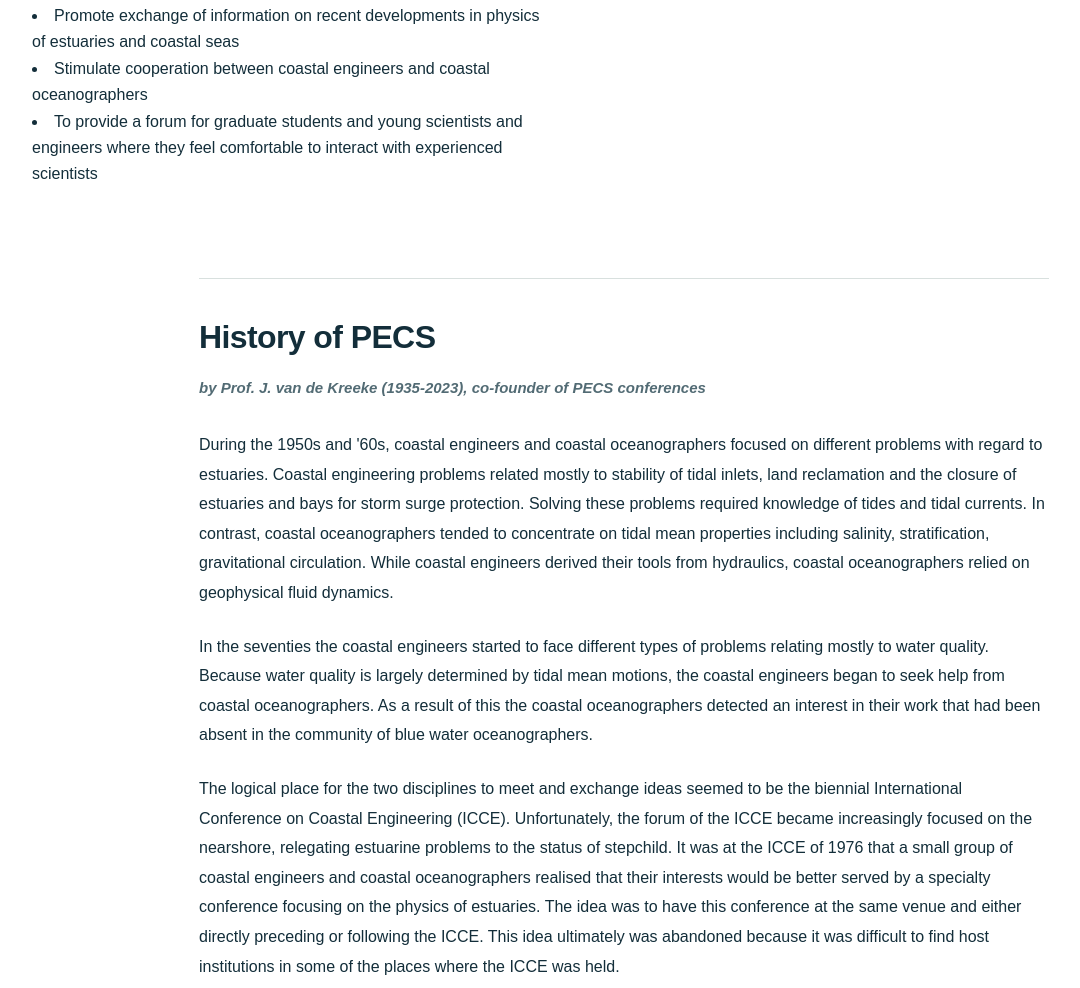
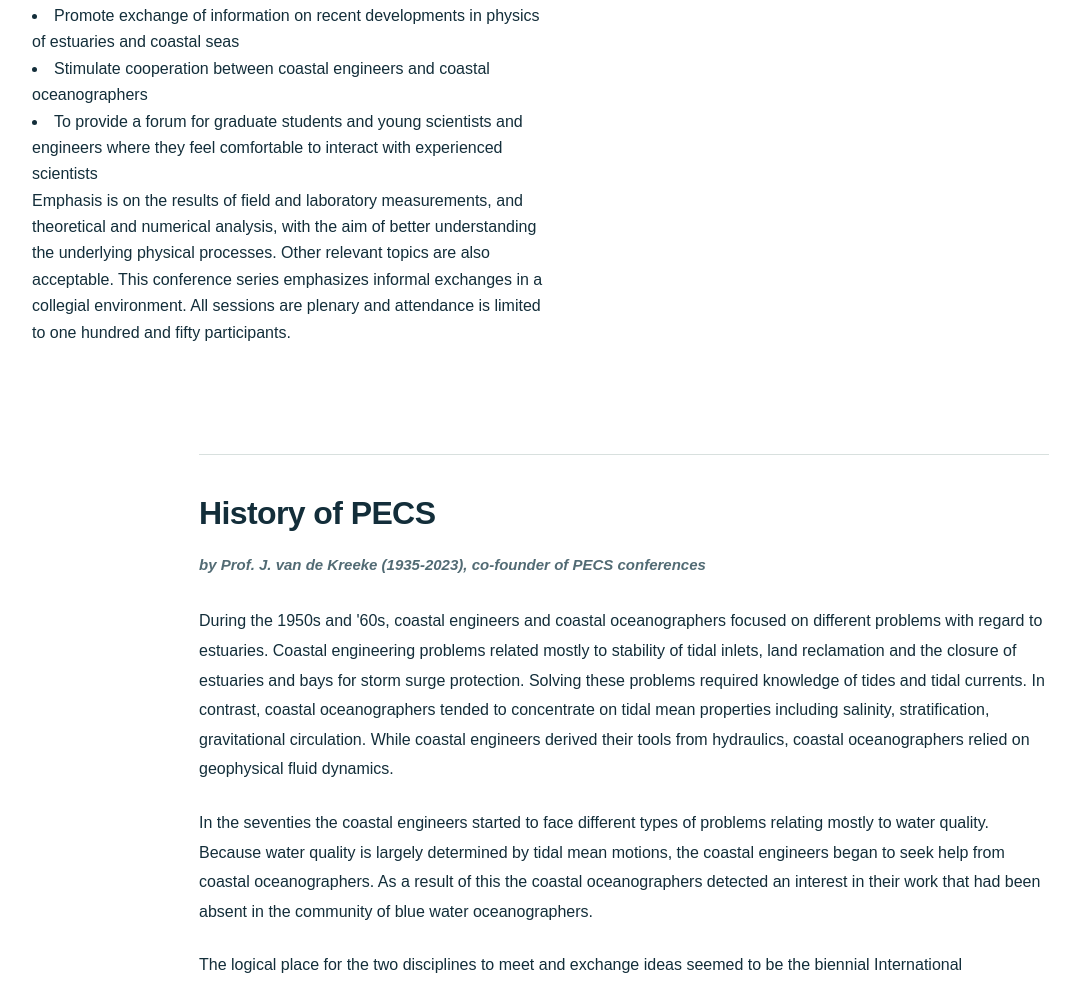
Before and after one commit to pecs2028/pecs-2028, a plain HTML site: page index.html in a window 1280 px wide. Shown: the part 3551-4539 px from the top of the page, without its empty margins (16-1096 px from the left). Drawn offline with Linux system fonts and the light colour scheme.

Commit message:
Update index.html

```diff
--- a/index.html
+++ b/index.html
@@ -17,6 +17,9 @@
       <li>Stimulate cooperation between coastal engineers and coastal oceanographers</li>
       <li>To provide a forum for graduate students and young scientists and engineers where they feel comfortable to interact with experienced scientists</li>
     </div>
+    <div>
+      <p>Emphasis is on the results of field and laboratory measurements, and theoretical and numerical analysis, with the aim of better understanding the underlying physical processes. Other relevant topics are also acceptable. This conference series emphasizes informal exchanges in a collegial environment. All sessions are plenary and attendance is limited to one hundred and fifty participants.</p>
+    </div>
   </article>
 
   <article class="pecs-history" aria-labelledby="pecs-history-title">
```
